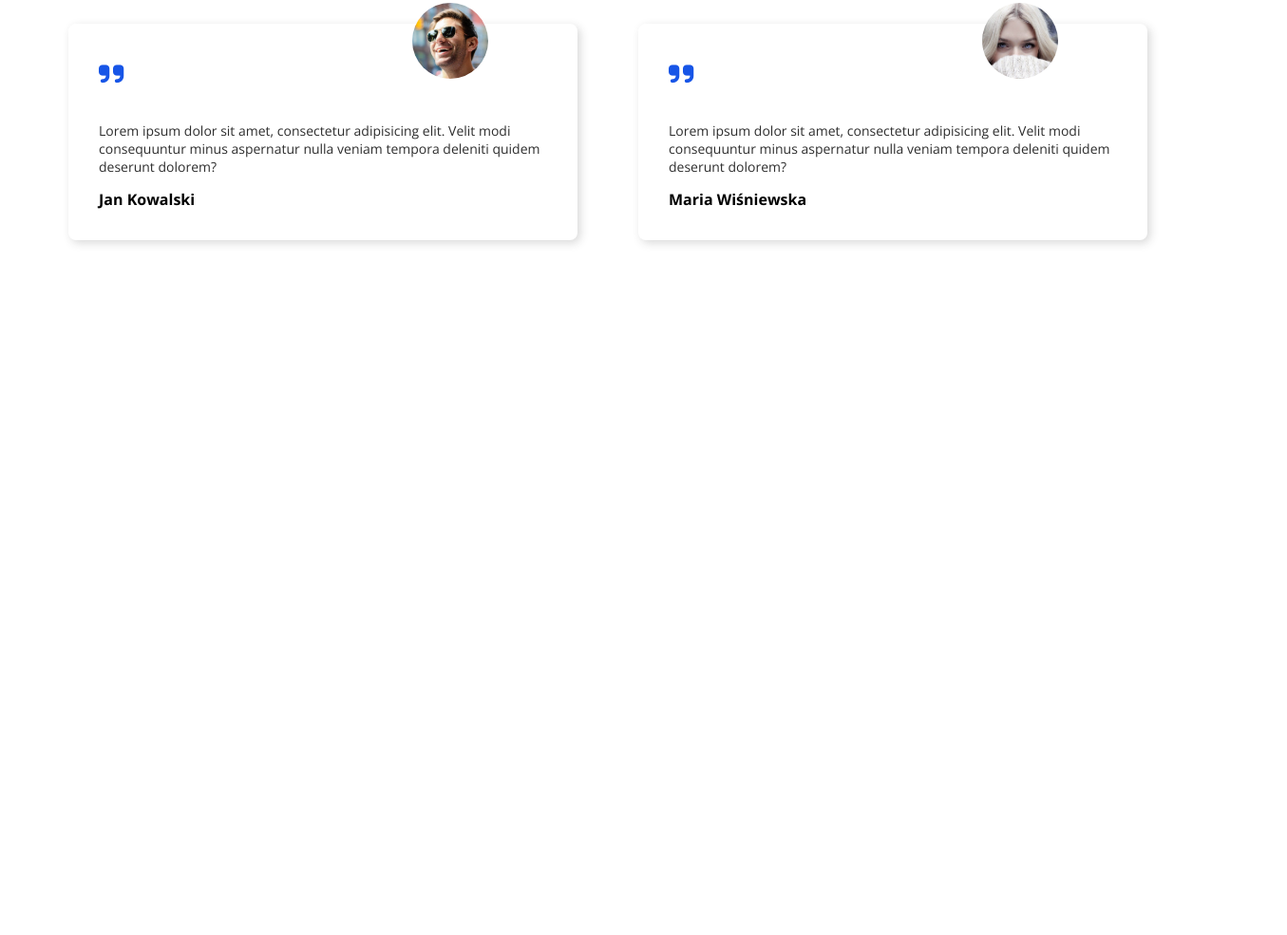
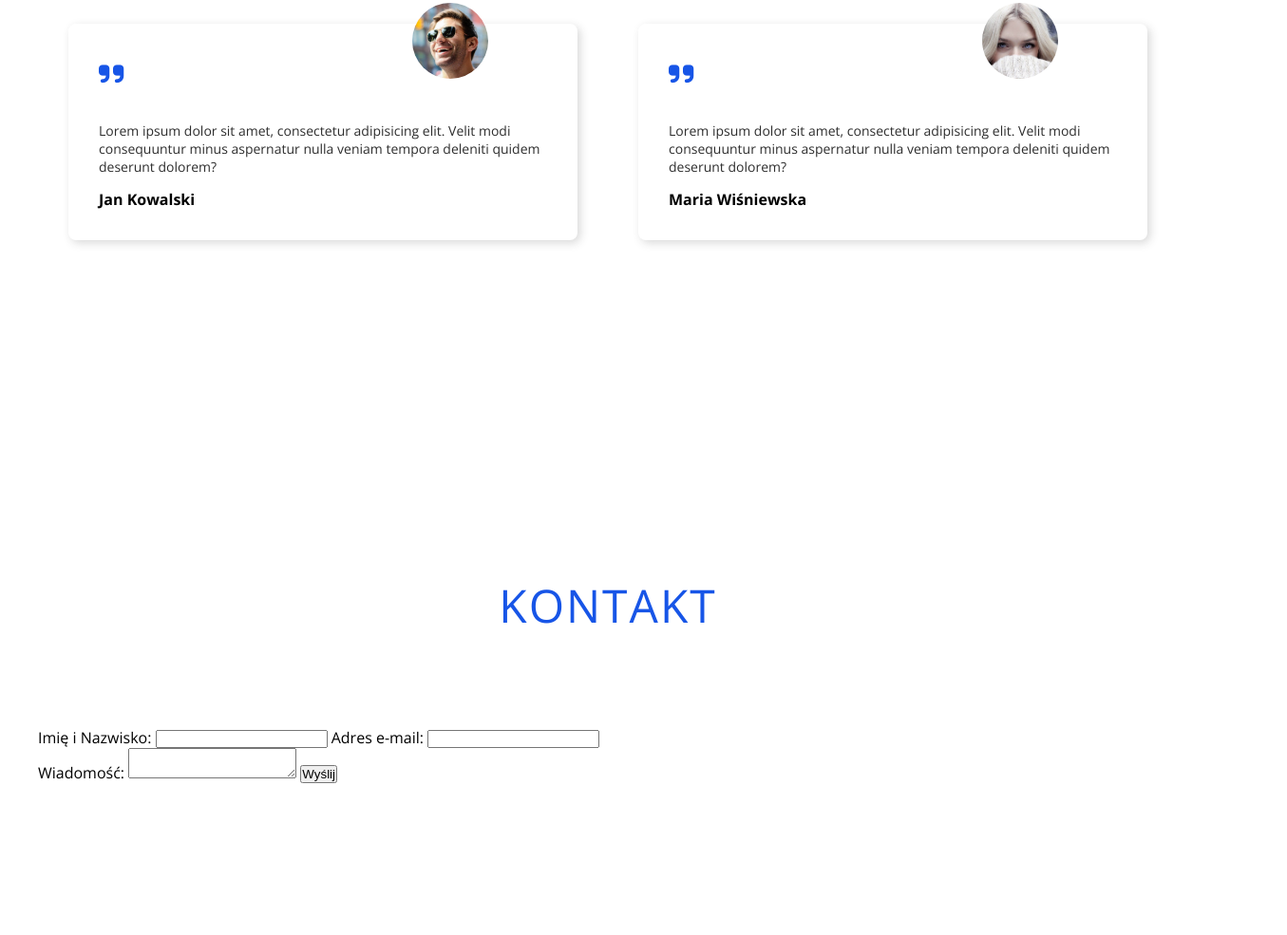
Before and after one commit to hacidd/website-I, a plain HTML site: page index.html in a window 1280 px wide. Shown: the part 5587-6572 px from the top of the page at 95% size, 1355 px wide, since content can reach past the window. Before the commit the page ends 6032 px from the top, so only its background shows below. Drawn offline with nearby package versions, Linux system fonts and the light colour scheme.

Commit message:
added contact section and form

```diff
--- a/index.html
+++ b/index.html
@@ -234,6 +234,29 @@
                 </div>
             </div>
         </section>
+
+        <section class="section section-padding contact" id="contact">
+            <div class="white-block white-block-right"></div>
+            <div class="white-block white-block-left"></div>
+            <h2 class="section-heading">Kontakt</h2>
+            <div class="wrapper">
+                <form class="contact__form">
+                    <div class="contact__form-top">
+                        <label for="name" class="contact__form-label">Imię i Nazwisko:</label>
+                        <input type="text" id="name" class="contact__form-input" >
+
+                        <label for="email" class="contact__form-label">Adres e-mail:</label>
+                        <input type="text" id="email" class="contact__form-input">
+                    </div>
+                    <label for="msg" class="contact__form-label">Wiadomość:</label>
+                    <textarea id="msg" class="contact__form-textarea"></textarea>
+
+                    <button type="submit" class="contact__form-btn btn-special-animation">Wyślij</button>
+                </form>
+            </div>
+
+
+        </section>
     </main>
 
     <script type="text/javascript" src="//code.jquery.com/jquery-1.11.0.min.js"></script>
```
